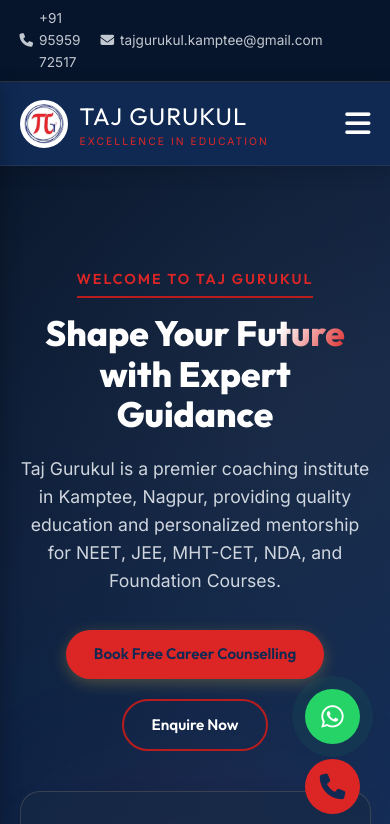
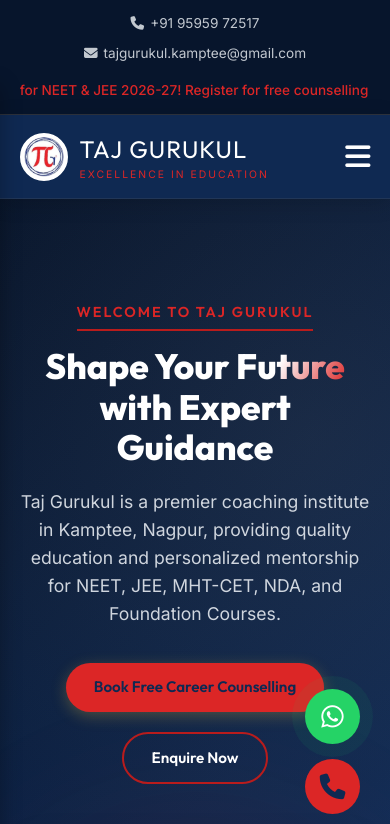
Before and after one commit to tubazainab/tajgurukul, a website: page index.html in a window 390 px wide. Shown: the top 824 px of the page. Drawn offline with Linux system fonts and the light colour scheme; no server answers.

Commit message:
Fix mobile responsive layout issues

```diff
--- a/style.css
+++ b/style.css
@@ -1779,6 +1779,20 @@
 }
 
 @media (max-width: 768px) {
+  .top-bar-container {
+    flex-direction: column;
+    gap: 10px;
+    padding: 5px 0;
+  }
+  .top-bar-info {
+    flex-direction: column;
+    align-items: center;
+    gap: 8px;
+  }
+  .announcement-ticker {
+    margin: 5px 0 0 0;
+    width: 100%;
+  }
   .header-actions {
     display: none;
   }
@@ -1797,6 +1811,7 @@
     align-items: flex-start;
     transition: var(--transition-normal);
     box-shadow: 0 10px 20px rgba(0,0,0,0.3);
+    z-index: 1000;
   }
   .nav-links.active {
     left: 0;
@@ -1815,9 +1830,15 @@
   .hero-card {
     margin: 0 auto;
   }
+  .stats-counter {
+    margin-top: 20px;
+  }
   .about-grid {
     grid-template-columns: 1fr;
     gap: 40px;
+  }
+  .about-img-box::before, .about-img-box::after {
+    display: none;
   }
   .counseling-grid {
     grid-template-columns: 1fr;
@@ -1865,7 +1886,7 @@
     grid-template-columns: 1fr;
   }
   .gallery-grid {
-    grid-template-columns: repeat(2, 1fr);
+    grid-template-columns: 1fr;
   }
   .footer-grid {
     grid-template-columns: 1fr;
```
